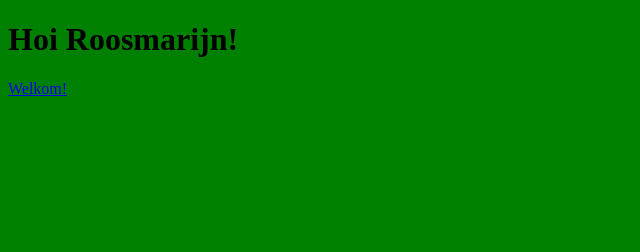
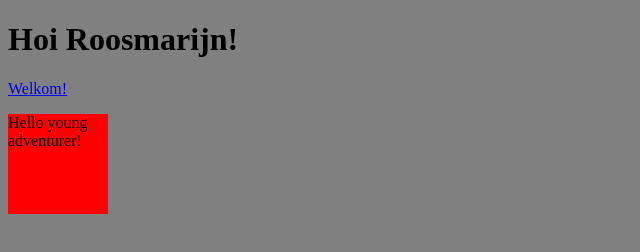
Before and after one commit to mart505/Martijn-s-Game, a plain HTML site: page index.html in a window 1280 px wide. Both pictures are taken after a click on the link "Welkom!". Shown: the whole page, without its empty margins (0-640 px from the left). Drawn offline with Linux system fonts and the light colour scheme.

Commit message:
added button

```diff
--- a/css/style.css
+++ b/css/style.css
@@ -1,3 +1,14 @@
 body{
-	background-color: green;
+	background-color: grey;
 }
+
+.cool{
+	width:  100px;
+	height: 100px;
+	background-color: blue;
+	transition: background-color 1s;
+}
+
+.cool.red{
+	background-color: red;
+}
--- a/index.html
+++ b/index.html
@@ -8,6 +8,9 @@
 </head>
 <body>
 	<h1>Hoi Roosmarijn!</h1>
-	<a href="#" onclick="car.fly()">Welkom! </a>
+	<a href="#" onclick="doCoolStuff()">Welkom! </a>
+	<div class='cool' id="firstButton">
+		<p>Hello young adventurer!</p>
+	<div>
 </body>
 </html>
--- a/js/script.js
+++ b/js/script.js
@@ -1,3 +1,18 @@
+
+var doCoolStuff = function () {
+
+	var curClassName = document.getElementById("firstButton").className;
+
+	if (curClassName == 'cool') {
+		document.getElementById("firstButton").className
+			= 'cool red';
+	} else {
+		document.getElementById("firstButton").className
+			= 'cool';
+	}
+
+}
+
 var car = {
 	make: "VW",
 	type: "Polo",
```
